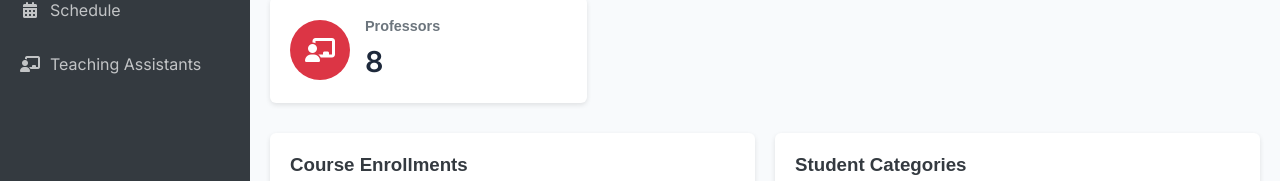
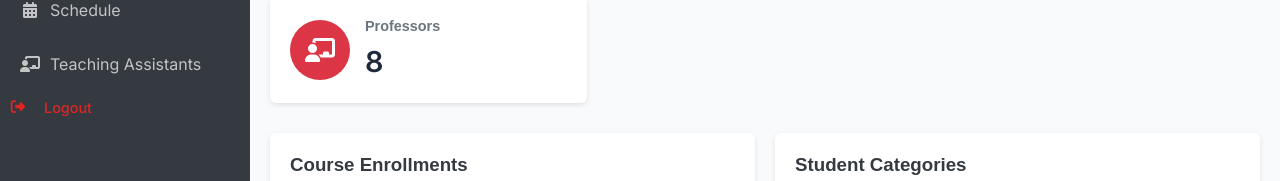
Before and after one commit to Shrinarayann/Smart-Class-Scheduler, a React (Vite) app in the folder Admin-Dash/: page /dashboard in a window 1280 px wide. Shown: the part 269-450 px from the top of the page. Built offline with nearby package versions, Linux system fonts and the light colour scheme; sample sign-in values are in the browser's storage.

Commit message:
Added logout to Admin dashboard

```diff
--- a/Admin-Dash/src/App.jsx
+++ b/Admin-Dash/src/App.jsx
@@ -112,8 +112,7 @@ import Header from './components/Header/Header';
 import TeachingAssistants from './components/TA/ta';
 import LoginPage from './login-page-components/LoginPage';
 
-import StudentMain from './student-dashboard-components/StudentMain'; // ✅ Add this
-
+import StudentMain from './student-dashboard-components/StudentMain';
 
 function App() {
   const [sidebarOpen, setSidebarOpen] = useState(true);
@@ -151,14 +150,7 @@ function App() {
     // Clear auth state from localStorage
     localStorage.removeItem('isAuthenticated');
     localStorage.removeItem('userRole');
-  };
-
-  // Protected route wrapper component
-  const ProtectedRoute = ({ children }) => {
-    if (!isAuthenticated) {
-      return <Navigate to="/login" replace />;
-    }
-    return children;
+    localStorage.removeItem('authToken');
   };
 
   return (
@@ -192,7 +184,7 @@ function App() {
           element={
             isAuthenticated ? (
               <div className="app-container">
-                <Sidebar isOpen={sidebarOpen} userRole={userRole} />
+                <Sidebar isOpen={sidebarOpen} userRole={userRole} onLogout={handleLogout} />
                 <div className={`main-content ${sidebarOpen ? '' : 'expanded'}`}>
                   <Header toggleSidebar={toggleSidebar} onLogout={handleLogout} userRole={userRole} />
                   <div className="page-container">
@@ -212,18 +204,7 @@ function App() {
             )
           }
         />
-
-        {/* Login route should be below `/` and above `*` wildcard */}
-        <Route
-          path="/login"
-          element={
-            isAuthenticated
-              ? <Navigate to="/dashboard" replace />
-              : <LoginPage onLogin={handleLogin} />
-          }
-        />
       </Routes>
-
     </Router>
   );
 }
--- a/Admin-Dash/src/components/Sidebar/Sidebar.jsx
+++ b/Admin-Dash/src/components/Sidebar/Sidebar.jsx
@@ -1,9 +1,10 @@
 import React from 'react';
-import { Link, useLocation } from 'react-router-dom';
+import { Link, useLocation, useNavigate } from 'react-router-dom';
 import './Sidebar.css';
 
-function Sidebar({ isOpen }) {
+function Sidebar({ isOpen, onLogout }) {
   const location = useLocation();
+  const navigate = useNavigate();
 
   const menuItems = [
     { path: '/dashboard', icon: 'fa-tachometer-alt', label: 'Dashboard' },
@@ -12,6 +13,21 @@ function Sidebar({ isOpen }) {
     { path: '/schedule', icon: 'fa-calendar-alt', label: 'Schedule' },
     { path: '/teaching-assistants', icon: 'fa-chalkboard-teacher', label: 'Teaching Assistants' }
   ];
+
+  const handleLogout = () => {
+    // Clear authentication data
+    localStorage.removeItem('isAuthenticated');
+    localStorage.removeItem('userRole');
+    localStorage.removeItem('authToken');
+
+    // Call the onLogout function if provided
+    if (onLogout) {
+      onLogout();
+    }
+
+    // Redirect to login page
+    navigate('/login');
+  };
 
   return (
     <div className={`sidebar ${isOpen ? '' : 'collapsed'}`}>
@@ -29,6 +45,15 @@ function Sidebar({ isOpen }) {
             {isOpen && <span>{item.label}</span>}
           </Link>
         ))}
+
+        {/* Logout Button */}
+        <button
+          className="menu-item logout-button"
+          onClick={handleLogout}
+        >
+          <i className="fas fa-sign-out-alt"></i>
+          {isOpen && <span>Logout</span>}
+        </button>
       </nav>
     </div>
   );
--- a/Admin-Dash/src/student-dashboard-components/StudentMain.jsx
+++ b/Admin-Dash/src/student-dashboard-components/StudentMain.jsx
@@ -4,7 +4,7 @@ import Header from './components/Header';
 import HomeDashboard from './components/HomeDashboard';
 import CourseCatalog from './components/CourseCatalog';
 import ScheduleView from './components/ScheduleView';
-import ProfileView from './components/ProfileView'; // Updated component path
+import ProfileView from './components/Profile';
 
 // Import CSS
 import './StudentPage.css'
```
Lines whose indentation alone changed are shown as unchanged.
